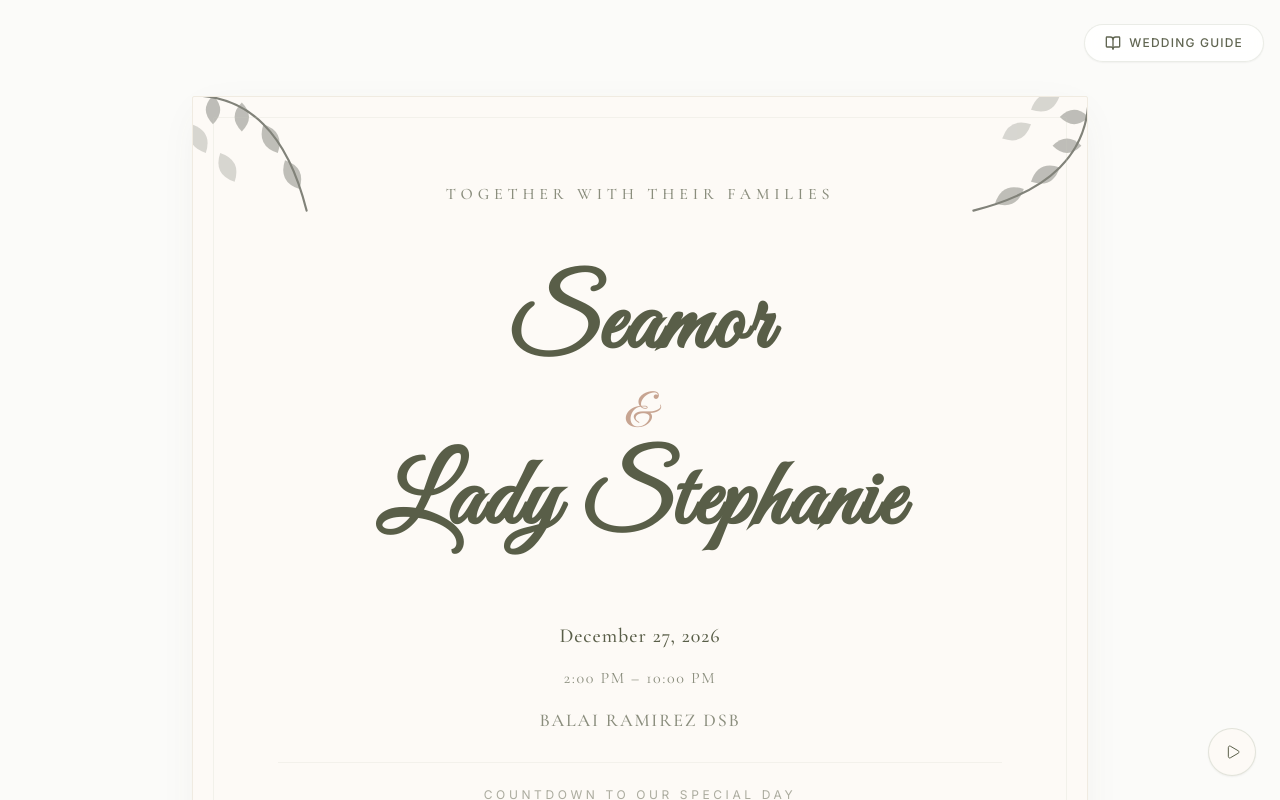
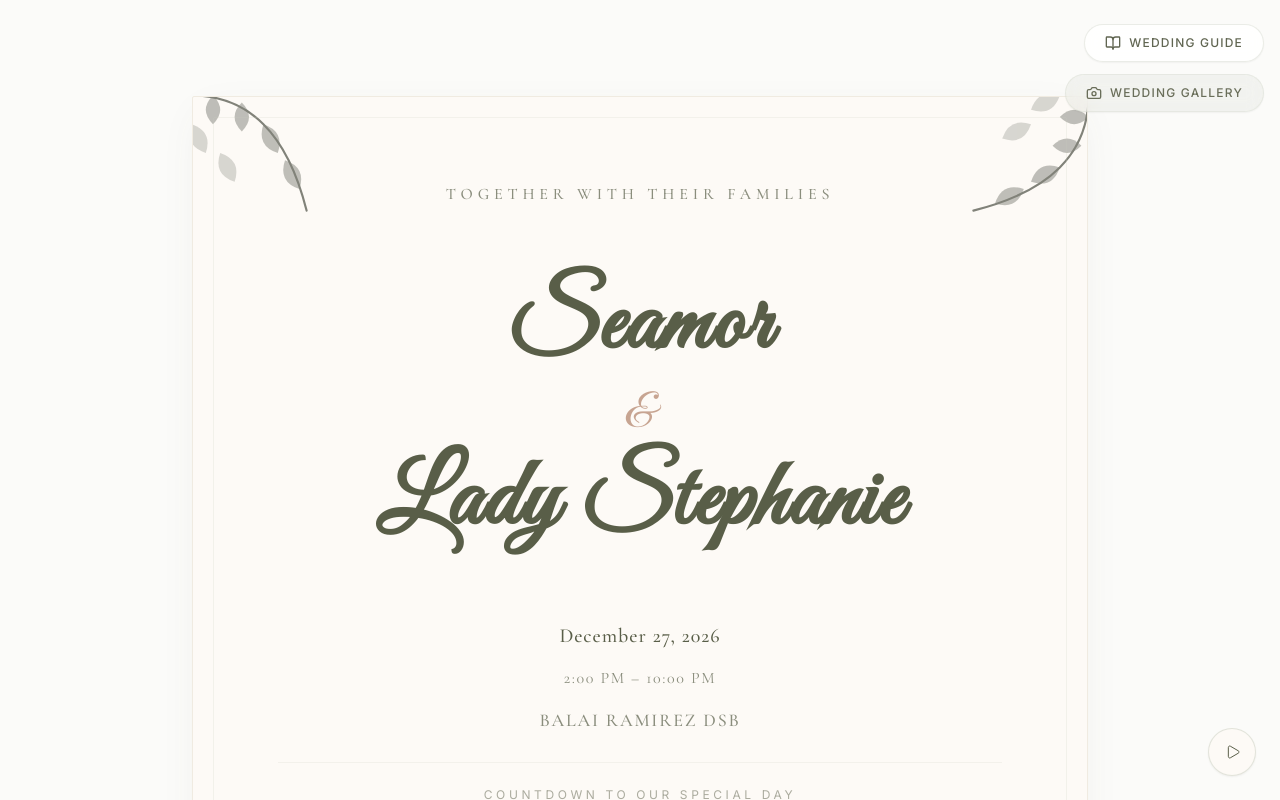
Before and after one commit to CeeZ-11/wedding-rsvp, a React (Vite) app: page / in a window 1280 px wide. Shown: the top 800 px of the page. Built offline with nearby package versions, Linux system fonts and the light colour scheme; no server answers.

Commit message:
Add gallery button with link

```diff
--- a/src/components/FloatingGuideButton.tsx
+++ b/src/components/FloatingGuideButton.tsx
@@ -1,5 +1,5 @@
 import { Link } from "react-router-dom";
-import { BookOpen } from "lucide-react";
+import { BookOpen, Camera } from "lucide-react";
 import { useEffect, useState } from "react";
 
 export function FloatingGuideButton() {
@@ -8,16 +8,19 @@ export function FloatingGuideButton() {
   useEffect(() => {
     const interval = setInterval(() => {
       setTick(true);
-      setTimeout(() => setTick(false), 350); // smooth pulse
-    }, 3000); // slower
+      setTimeout(() => setTick(false), 350);
+    }, 3000);
 
     return () => clearInterval(interval);
   }, []);
 
   return (
-    <Link to="/guide" className="fixed top-6 right-4 z-50">
+    <div className="fixed top-6 right-4 z-50 flex flex-col items-end gap-3">
+
+      {/* 📖 Wedding Guide */}
+      <Link to="/guide">
         <div
-        className={`relative flex items-center gap-2 px-5 py-2.5
+          className={`flex items-center gap-2 px-5 py-2.5
           rounded-full backdrop-blur
           text-xs tracking-widest uppercase font-medium
           transition-all duration-300
@@ -33,5 +36,31 @@ export function FloatingGuideButton() {
           <span>Wedding Guide</span>
         </div>
       </Link>
+
+      {/* 📸 Wedding Snaps (EXTERNAL) */}
+      <a
+        href="https://wed-snap-nine.vercel.app/" // 🔥 replace this
+        target="_blank"
+        rel="noopener noreferrer"
+      >
+        <div
+          className={`flex items-center gap-2 px-5 py-2.5
+          rounded-full backdrop-blur
+          text-xs tracking-widest uppercase font-medium
+          transition-all duration-300
+          ${
+            tick
+              ? "border border-deep-olive/40 bg-light-sage/30 shadow-md scale-[1.015] opacity-100"
+              : "border border-light-sage/30 bg-light-sage/20 shadow-sm scale-100 opacity-90"
+          }
+          text-deep-olive
+          hover:-translate-y-0.5 hover:shadow-md hover:bg-deep-olive hover:text-white`}
+        >
+          <Camera className="w-4 h-4" />
+          <span>Wedding Gallery</span>
+        </div>
+      </a>
+
+    </div>
   );
 }
```
Lines whose indentation alone changed are shown as unchanged.
